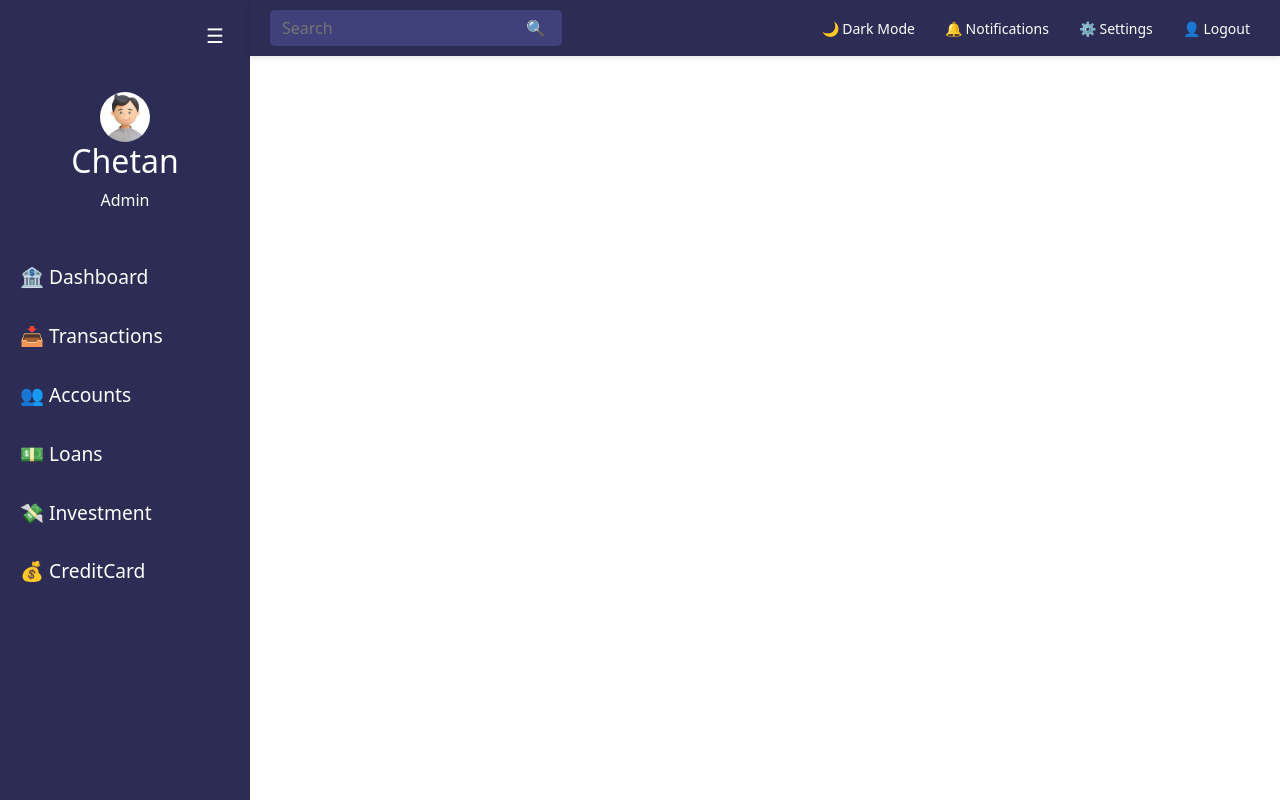
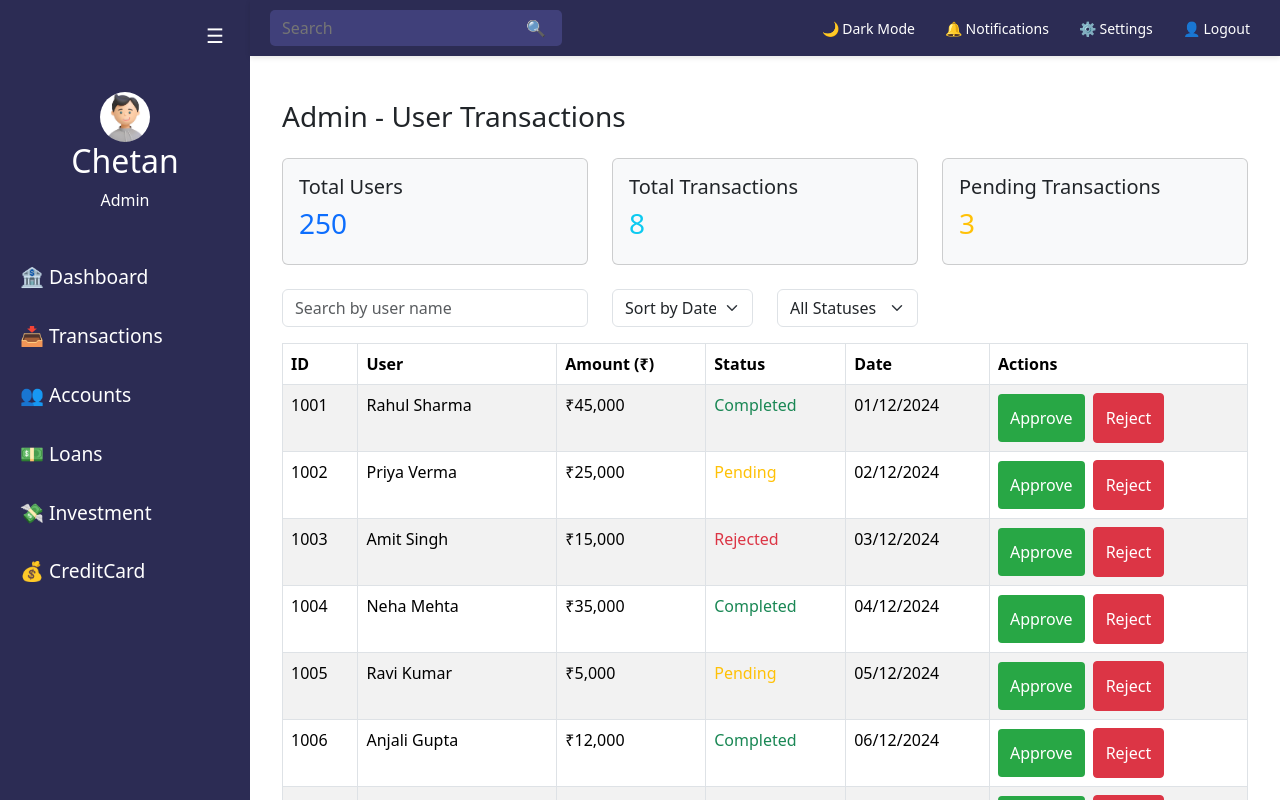
Before and after one commit to AdizZGit/FINAL-finvault-, a React (Create React App) app: page /admin/Transactions in a window 1280 px wide. Shown: the top 800 px of the page. Built offline with nearby package versions, Linux system fonts and the light colour scheme.

Commit message:
Update AdminTransaction Page

```diff
--- a/src/App.js
+++ b/src/App.js
@@ -11,6 +11,7 @@ import "./styles.css";
 import AdminLoanPage from "./pages/adminloan";
 import AdminAccounts from "./pages/AdminAccounts";
 import Transactions from "./pages/Transactions";
+import AdminTransactions from "./pages/AdminTransactions";
 
 const App = () => {
   return (
@@ -38,6 +39,7 @@ const App = () => {
                     <Route path="/creditcard" element={<CreditCard />} />
                     <Route path="/adminloan" element={<AdminLoanPage />} />
                     <Route path="/Transactions" element={<Transactions />} />
+                    <Route path="/admin/Transactions" element={<AdminTransactions />} />
                   </Routes>
                 </div>
               </div>
--- /dev/null
+++ b/src/pages/AdminTransactions.js
@@ -0,0 +1,140 @@
+import React, { useState } from 'react';
+import { Container, Row, Col, Table, Button, Form, Card } from 'react-bootstrap';
+
+const AdminTransactions = () => {
+  const [searchTerm, setSearchTerm] = useState('');
+  const [sortOrder, setSortOrder] = useState('asc');
+  const [filterStatus, setFilterStatus] = useState('All');
+
+  const transactions = [
+    { id: '1001', user: 'Rahul Sharma', amount: 45000, status: 'Completed', date: '01/12/2024' },
+    { id: '1002', user: 'Priya Verma', amount: 25000, status: 'Pending', date: '02/12/2024' },
+    { id: '1003', user: 'Amit Singh', amount: 15000, status: 'Rejected', date: '03/12/2024' },
+    { id: '1004', user: 'Neha Mehta', amount: 35000, status: 'Completed', date: '04/12/2024' },
+    { id: '1005', user: 'Ravi Kumar', amount: 5000, status: 'Pending', date: '05/12/2024' },
+    { id: '1006', user: 'Anjali Gupta', amount: 12000, status: 'Completed', date: '06/12/2024' },
+    { id: '1007', user: 'Vikram Chauhan', amount: 8000, status: 'Rejected', date: '07/12/2024' },
+    { id: '1008', user: 'Kavita Mishra', amount: 18000, status: 'Pending', date: '08/12/2024' },
+  ];
+
+  const totalUsers = 250; // Example total users count
+  const totalTransactions = transactions.length;
+  const pendingTransactions = transactions.filter((txn) => txn.status === 'Pending').length;
+
+  // Filter, Search, and Sort
+  const filteredTransactions = transactions
+    .filter((txn) =>
+      (filterStatus === 'All' || txn.status === filterStatus) &&
+      txn.user.toLowerCase().includes(searchTerm.toLowerCase())
+    )
+    .sort((a, b) =>
+      sortOrder === 'asc' ? a.date.localeCompare(b.date) : b.date.localeCompare(a.date)
+    );
+
+  return (
+    <Container fluid className="mt-4">
+      <Row className="mb-3">
+        <Col>
+          <h3>Admin - User Transactions</h3>
+        </Col>
+      </Row>
+
+      {/* Overview Boxes */}
+      <Row className="mb-4">
+        <Col md={4}>
+          <Card className="p-3 bg-light">
+            <h5>Total Users</h5>
+            <h3 className="text-primary">{totalUsers}</h3>
+          </Card>
+        </Col>
+        <Col md={4}>
+          <Card className="p-3 bg-light">
+            <h5>Total Transactions</h5>
+            <h3 className="text-info">{totalTransactions}</h3>
+          </Card>
+        </Col>
+        <Col md={4}>
+          <Card className="p-3 bg-light">
+            <h5>Pending Transactions</h5>
+            <h3 className="text-warning">{pendingTransactions}</h3>
+          </Card>
+        </Col>
+      </Row>
+
+      {/* Filter, Search, and Sort Controls */}
+      <Row className="mb-3">
+        <Col md={4}>
+          <Form.Control
+            type="text"
+            placeholder="Search by user name"
+            value={searchTerm}
+            onChange={(e) => setSearchTerm(e.target.value)}
+          />
+        </Col>
+        <Col md={2}>
+          <Form.Select onChange={(e) => setSortOrder(e.target.value)} value={sortOrder}>
+            <option value="asc">Sort by Date (Oldest First)</option>
+            <option value="desc">Sort by Date (Newest First)</option>
+          </Form.Select>
+        </Col>
+        <Col md={2}>
+          <Form.Select onChange={(e) => setFilterStatus(e.target.value)} value={filterStatus}>
+            <option value="All">All Statuses</option>
+            <option value="Completed">Completed</option>
+            <option value="Pending">Pending</option>
+            <option value="Rejected">Rejected</option>
+          </Form.Select>
+        </Col>
+      </Row>
+
+      {/* Transactions Table */}
+      <Row>
+        <Col>
+          <Table striped bordered hover responsive>
+            <thead>
+              <tr>
+                <th>ID</th>
+                <th>User</th>
+                <th>Amount (₹)</th>
+                <th>Status</th>
+                <th>Date</th>
+                <th>Actions</th>
+              </tr>
+            </thead>
+            <tbody>
+              {filteredTransactions.map((txn) => (
+                <tr key={txn.id}>
+                  <td>{txn.id}</td>
+                  <td>{txn.user}</td>
+                  <td>{`₹${txn.amount.toLocaleString()}`}</td>
+                  <td
+                    className={
+                      txn.status === 'Completed'
+                        ? 'text-success'
+                        : txn.status === 'Pending'
+                        ? 'text-warning'
+                        : 'text-danger'
+                    }
+                  >
+                    {txn.status}
+                  </td>
+                  <td>{txn.date}</td>
+                  <td>
+                    <Button variant="success" size="sm" className="me-2">
+                      Approve
+                    </Button>
+                    <Button variant="danger" size="sm">
+                      Reject
+                    </Button>
+                  </td>
+                </tr>
+              ))}
+            </tbody>
+          </Table>
+        </Col>
+      </Row>
+    </Container>
+  );
+};
+
+export default AdminTransactions;
```
